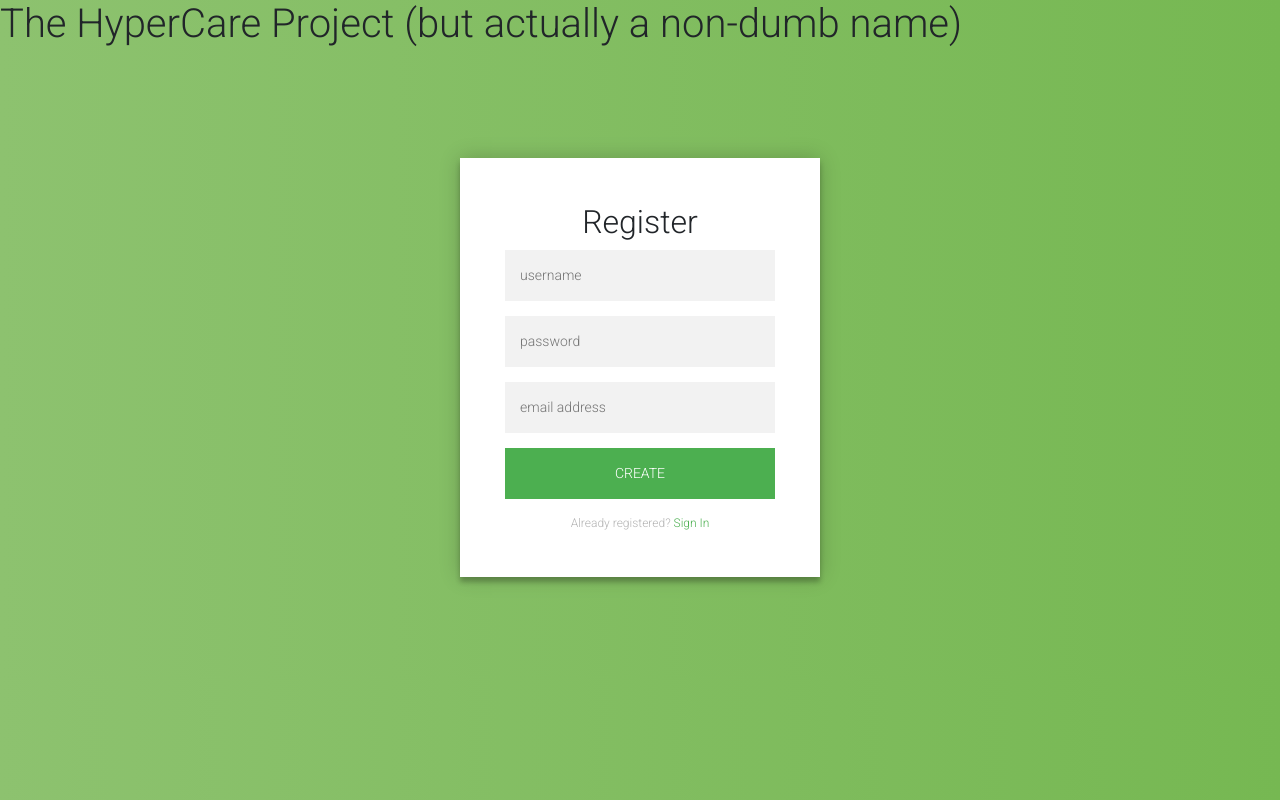
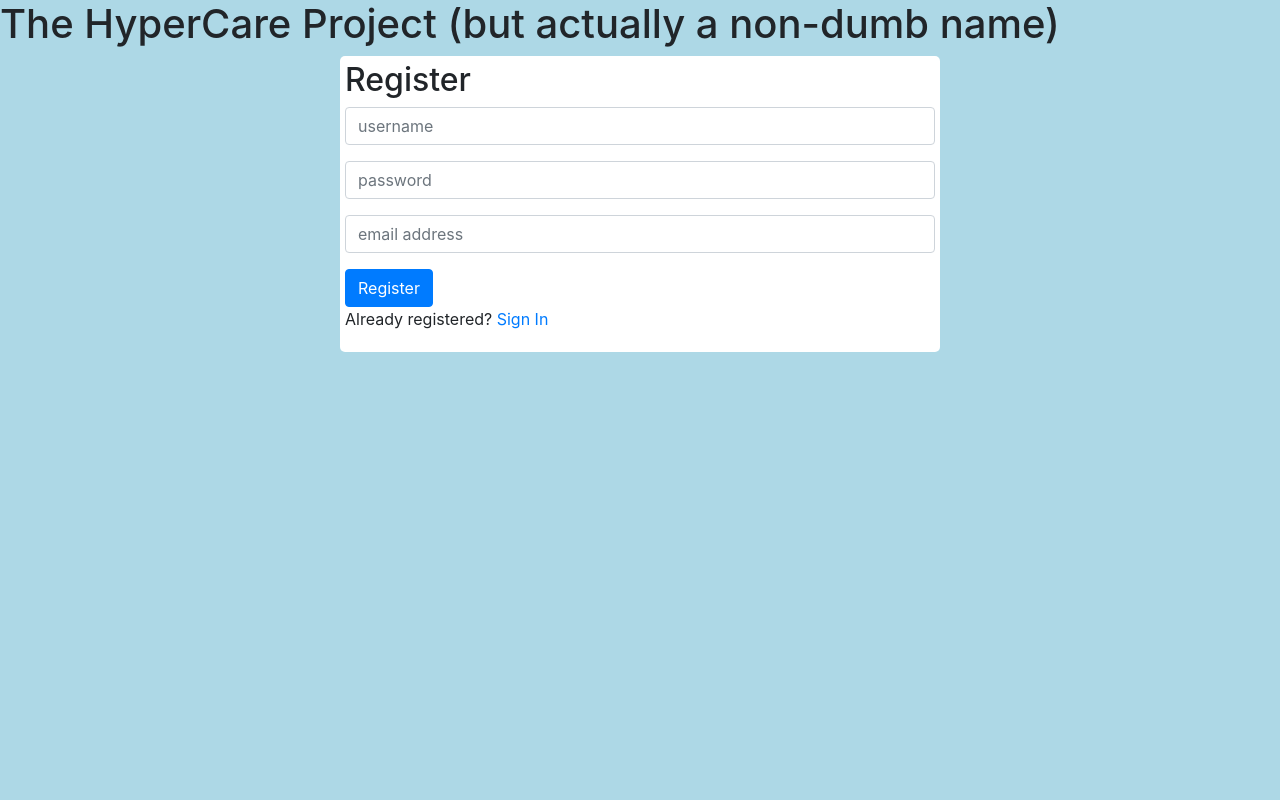
Before and after one commit to awesomePavi/deltahacksV, a website: page view/index.html in a window 1280 px wide. Both pictures are taken after a click on the link "Create an account". Drawn offline with nearby package versions, Linux system fonts and the light colour scheme.

Commit message:
Form css

```diff
--- a/view/index.html
+++ b/view/index.html
@@ -11,33 +11,36 @@
 
   <body onload="">
     <h1>The HyperCare Project (but actually a non-dumb name)</h1>
-    <div id="login-page">
-      <div class="form">
+    <form id="login-form">
+      <h2>Login</h2>
+      <div class="form-group">
+        <input class="form-control" type="text" name="username" placeholder="username"/>
+      </div>
+      <div class="form-group">
+        <input class="form-control" type="password" name="password" placeholder="password"/>
+      </div>
+      <button class="btn btn-primary" id="login-btn">Login</button>
+      <p>Not registered? <a class="form-toggle" href="#">Create an account</a></p>
+    </form>
 
-        <form id="register-form">
-          <h2>Register</h2>
-          <input type="text" name="username" placeholder="username"/>
-          <input type="password" name="password" placeholder="password"/>
-          <input type="text" name="email" placeholder="email address"/>
-          <button>create</button>
-          <p class="message">Already registered? <a href="#">Sign In</a></p>
-        </form>
-
-        <form id="login-form">
-          <h2>Login</h2>
-          <input type="text" name="username" placeholder="username"/>
-          <input type="password" name="password" placeholder="password"/>
-          <button id="login-btn">login</button>
-          <p class="message">Not registered? <a href="#">Create an account</a></p>
-        </form>
+    <form id="register-form" class="hidden">
+      <h2>Register</h2>
+      <div class="form-group">
+        <input class="form-control" type="text" name="username" placeholder="username"/>
       </div>
-    </div>
+      <div class="form-group">
+        <input class="form-control" type="password" name="password" placeholder="password"/>
+      </div>
+      <div class="form-group">
+        <input class="form-control" type="text" name="email" placeholder="email address"/>
+      </div>
+      <button class="btn btn-primary">Register</button>
+      <p>Already registered? <a class="form-toggle" href="#">Sign In</a></p>
+    </form>
   </div>
 </body>
 <script src="https://code.jquery.com/jquery-3.3.1.slim.min.js" integrity="sha384-q8i/X+965DzO0rT7abK41JStQIAqVgRVzpbzo5smXKp4YfRvH+8abtTE1Pi6jizo" crossorigin="anonymous"></script>
 <script src="https://cdnjs.cloudflare.com/ajax/libs/popper.js/1.14.3/umd/popper.min.js" integrity="sha384-ZMP7rVo3mIykV+2+9J3UJ46jBk0WLaUAdn689aCwoqbBJiSnjAK/l8WvCWPIPm49" crossorigin="anonymous"></script>
 <script src="https://stackpath.bootstrapcdn.com/bootstrap/4.1.3/js/bootstrap.min.js" integrity="sha384-ChfqqxuZUCnJSK3+MXmPNIyE6ZbWh2IMqE241rYiqJxyMiZ6OW/JmZQ5stwEULTy" crossorigin="anonymous"></script>
-
-<script src="script.js"></script>
 </html>
 <!--https://codepen.io/colorlib/pen/rxddKy-->
--- a/view/index.js
+++ b/view/index.js
@@ -16,6 +16,12 @@ function setup() {
         const form = event.target;
         register(form.username.value, form.password.value, form.email.value);
     });
+
+    const toggleLinks = document.querySelectorAll('.form-toggle');
+    toggleLinks.forEach(link => link.addEventListener('click', event => {
+        event.preventDefault();
+        toggleForms()
+    }));
 }
 
 function login(username, password) {
@@ -28,3 +34,10 @@ function register(username, password, email) {
     console.log(`Password: ${password}`);
     console.log(`Email: ${email}`);
 }
+
+function toggleForms() {
+    const forms = document.querySelectorAll('form');
+    for (const form of forms) {
+        form.classList.toggle('hidden');
+    }
+}
--- a/view/script.js
+++ /dev/null
@@ -1,3 +0,0 @@
-$('.message a').click(function(){
-   $('form').animate({height: "toggle", opacity: "toggle"}, "slow");
-});
--- a/view/style.css
+++ b/view/style.css
@@ -1,100 +1,22 @@
-@import url(https://fonts.googleapis.com/css?family=Roboto:300);
-
-#login-page {
-  width: 360px;
-  padding: 8% 0 0;
-  margin: auto;
-}
-.form {
-  position: relative;
-  z-index: 1;
-  background: #FFFFFF;
-  max-width: 360px;
-  margin: 0 auto 100px;
-  padding: 45px;
-  text-align: center;
-  box-shadow: 0 0 20px 0 rgba(0, 0, 0, 0.2), 0 5px 5px 0 rgba(0, 0, 0, 0.24);
-}
-.form input {
-  font-family: "Roboto", sans-serif;
-  outline: 0;
-  background: #f2f2f2;
-  width: 100%;
-  border: 0;
-  margin: 0 0 15px;
-  padding: 15px;
-  box-sizing: border-box;
-  font-size: 14px;
-}
-.form button {
-  font-family: "Roboto", sans-serif;
-  text-transform: uppercase;
-  outline: 0;
-  background: #4CAF50;
-  width: 100%;
-  border: 0;
-  padding: 15px;
-  color: #FFFFFF;
-  font-size: 14px;
-  -webkit-transition: all 0.3 ease;
-  transition: all 0.3 ease;
-  cursor: pointer;
-}
-.form button:hover,.form button:active,.form button:focus {
-  background: #43A047;
-}
-.form .message {
-  margin: 15px 0 0;
-  color: #b3b3b3;
-  font-size: 12px;
-}
-.form .message a {
-  color: #4CAF50;
-  text-decoration: none;
-}
-.form #register-form {
+.hidden {
   display: none;
 }
-.container {
-  position: relative;
-  z-index: 1;
-  max-width: 300px;
-  margin: 0 auto;
+
+body {
+  background-color: lightblue;
 }
-.container:before, .container:after {
-  content: "";
-  display: block;
-  clear: both;
+
+form {
+  margin-top: 30px;
+  padding: 5px;
 }
-.container .info {
-  margin: 50px auto;
-  text-align: center;
+
+@media only screen and (min-width: 600px) {
+  form {
+    max-width: 600px;
+    margin: auto;
+    background-color: white;
+    padding: 5px;
+    border-radius: 5px;
+  }
 }
-.container .info h1 {
-  margin: 0 0 15px;
-  padding: 0;
-  font-size: 36px;
-  font-weight: 300;
-  color: #1a1a1a;
-}
-.container .info span {
-  color: #4d4d4d;
-  font-size: 12px;
-}
-.container .info span a {
-  color: #000000;
-  text-decoration: none;
-}
-.container .info span .fa {
-  color: #EF3B3A;
-}
-body {
-  background: #76b852; /* fallback for old browsers */
-  background: -webkit-linear-gradient(right, #76b852, #8DC26F);
-  background: -moz-linear-gradient(right, #76b852, #8DC26F);
-  background: -o-linear-gradient(right, #76b852, #8DC26F);
-  background: linear-gradient(to left, #76b852, #8DC26F);
-  font-family: "Roboto", sans-serif;
-  -webkit-font-smoothing: antialiased;
-  -moz-osx-font-smoothing: grayscale;
-}
```
